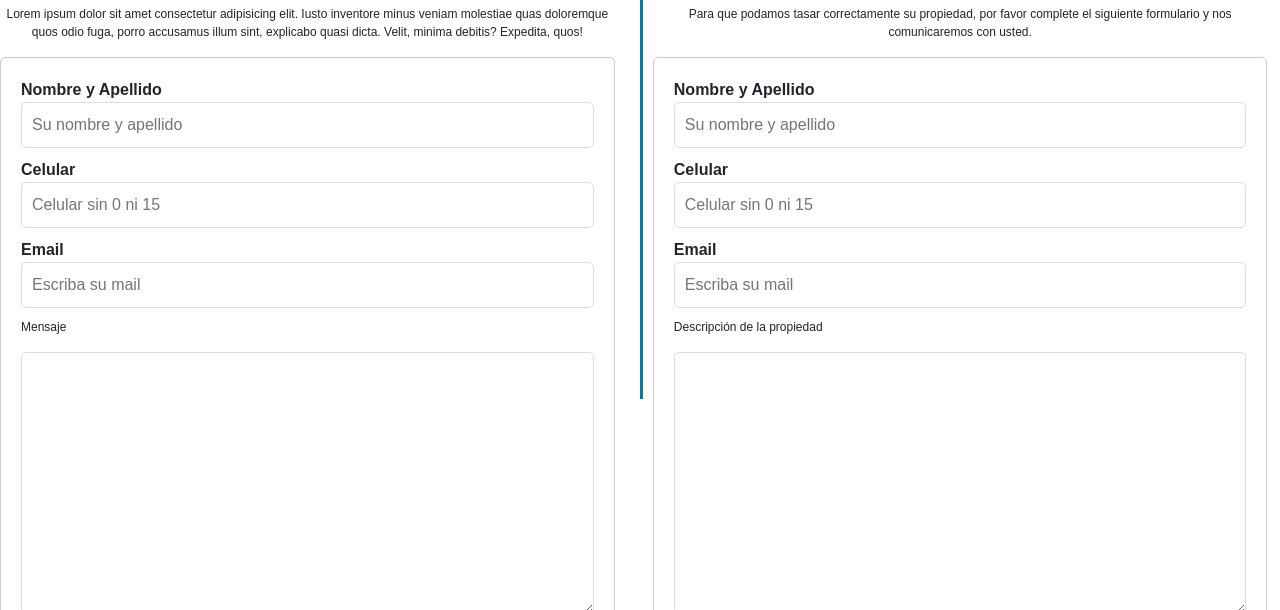
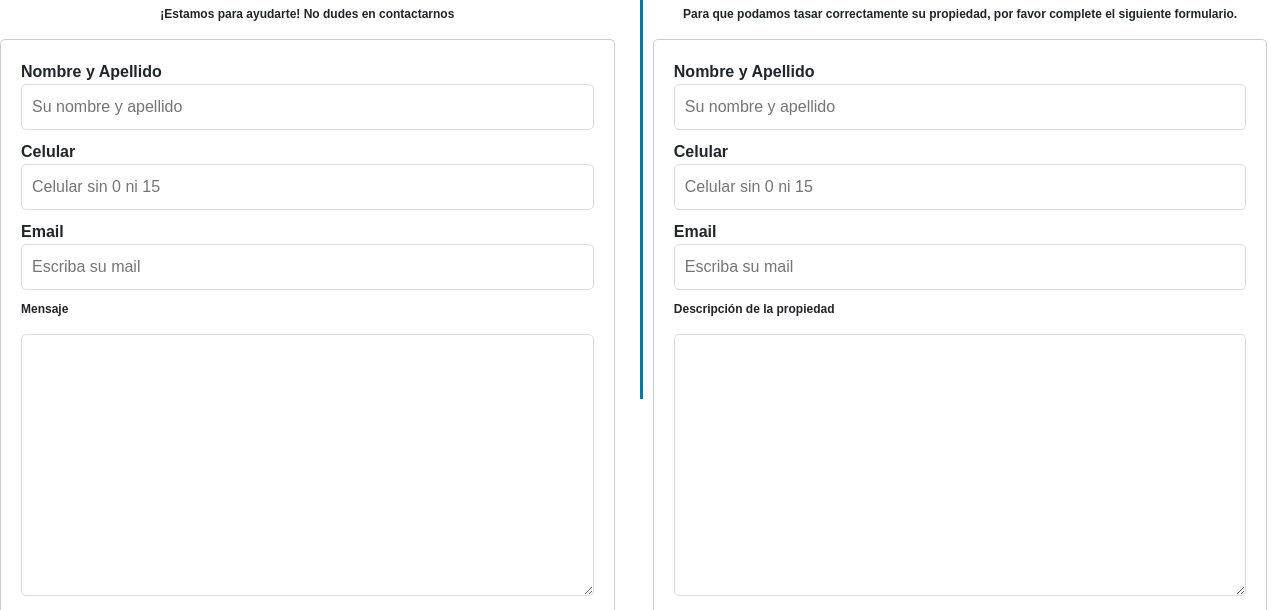
Before and after one commit to dcaonstranak/PreEntrega2Caon, a plain HTML site: page contacto.html in a window 1280 px wide. Shown: the part 401-1011 px from the top of the page. Drawn offline with nearby package versions, Linux system fonts and the light colour scheme.

Commit message:
contacto cambios

```diff
--- a/contacto.html
+++ b/contacto.html
@@ -56,7 +56,7 @@
     <div class="sectioncontacto1">
     <div class="divsectioncontacto">
     <h2 class="h2contact">Contacto</h2>
-    <p class="pcontact">Lorem ipsum dolor sit amet consectetur adipisicing elit. Iusto inventore minus veniam molestiae quas doloremque quos odio fuga, porro accusamus illum sint, explicabo quasi dicta. Velit, minima debitis? Expedita, quos!</p>
+    <p class="pcontact"> ¡Estamos para ayudarte! No dudes en contactarnos </p>
 
     <div class="c1b">
 <!-- INICIO FORMULARIO -->
@@ -68,7 +68,7 @@
     <input type="tel" name="name" id="id" placeholder="Celular sin 0 ni 15">
     <label for="">Email</label>
     <input type="email" name="name" id="id"placeholder="Escriba su mail">
-    <p>Mensaje</p>
+    <p class="pcontact2">Mensaje</p>
     <textarea name="" id="" cols="30" rows="10">
     </textarea>
 
@@ -89,7 +89,7 @@
     <div class="sectioncontacto2">
     <div class="divsectioncontacto">
     <h2 class="h2contact"> Tasaciones</h2>
-    <p class="pcontact">Para que podamos tasar correctamente su propiedad, por favor complete el siguiente formulario y nos comunicaremos con usted.</p>
+    <p class="pcontact">Para que podamos tasar correctamente su propiedad, por favor complete el siguiente formulario.</p>
 
     <div class="c1b">
 <!-- INICIO FORMULARIO -->
@@ -101,11 +101,11 @@
     <input type="tel" name="name" id="id" placeholder="Celular sin 0 ni 15">
     <label for="">Email</label>
     <input type="email" name="name" id="id"placeholder="Escriba su mail">
-    <p>Descripción de la propiedad</p>
+    <p class="pcontact2">Descripción de la propiedad</p>
     <textarea name="" id="" cols="30" rows="10">
     </textarea>
     <label for="">Link google maps</label>
-    <input type="url" name="name" id="id" placeholder="Pegue aquí el link de Google Maps">
+    <input type="url" name="name" id="id" placeholder="Pegue aquí el link de Google Maps de la propiedad a tasar">
 
 
     <p class="checkbox-label">Acepta términos y condiciones <input type="checkbox" name="" id="acepta-terminos"></p>
--- a/style/style.css
+++ b/style/style.css
@@ -497,9 +497,6 @@ justify-self: center;
     text-align: center;
 }
 
-.pcontact{
-    text-align: center;
-}
 
 .linea-divisoria {
     width: 3px;
@@ -555,6 +552,7 @@ justify-self: center;
     border: none;
     border-radius: 5px;
     cursor: pointer;
+    display: block;
 }
 
 
@@ -565,3 +563,14 @@ justify-self: center;
     border: 2px solid #ddd;
     border-radius: 5px;
 }
+
+.pcontact{
+    text-align: center;
+    font-weight: bold;
+    font-family: Arial, Helvetica, sans-serif;
+}
+
+.pcontact2{
+    font-family: Arial, Helvetica, sans-serif;
+    font-weight: bold;
+}
```
